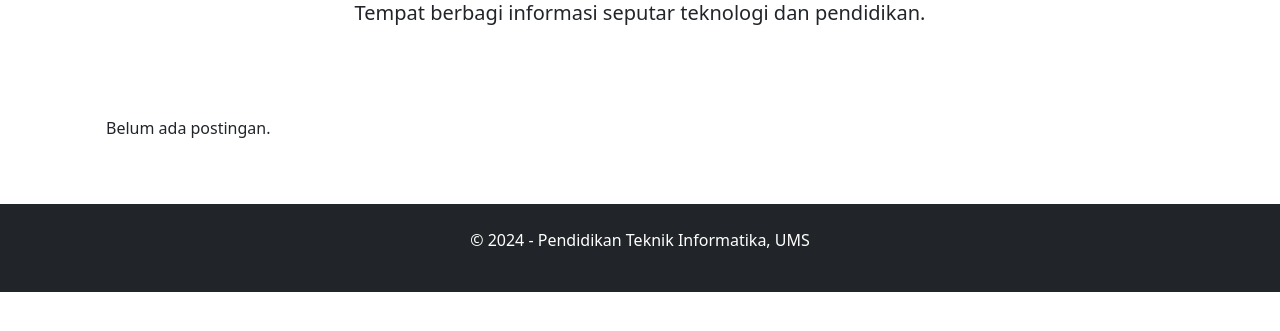
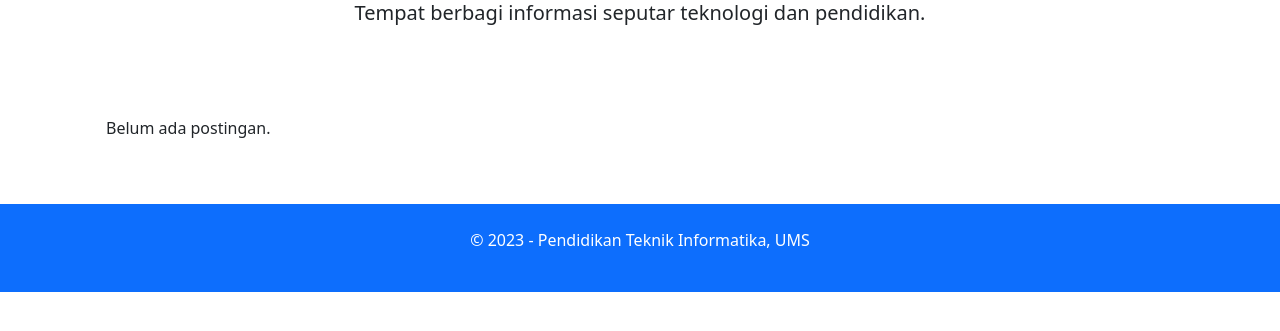
Before and after one commit to mayapriati/django-blog, a Django app: page / in a window 1280 px wide. Shown: the part 205-536 px from the top of the page. Run offline with Django 5.2, Linux system fonts and the light colour scheme; data that the repository does not hold is empty.

Commit message:
Commit pertama blog PTI

```diff
--- a/blog/templates/blog/base.html
+++ b/blog/templates/blog/base.html
@@ -27,10 +27,10 @@
             </div>
         </div>
     </main>
-    <footer class="bg-dark text-white text-center p-4 mt-5">
-        <div class="container">
-            <p>&copy; 2024 - Pendidikan Teknik Informatika, UMS</p>
-        </div>
-    </footer>
+    <footer class="bg-primary text-white text-center p-4 mt-5">
+    <div class="container">
+        <p>&copy; 2023 - Pendidikan Teknik Informatika, UMS</p>
+    </div>
+</footer>
 </body>
 </html>
```
